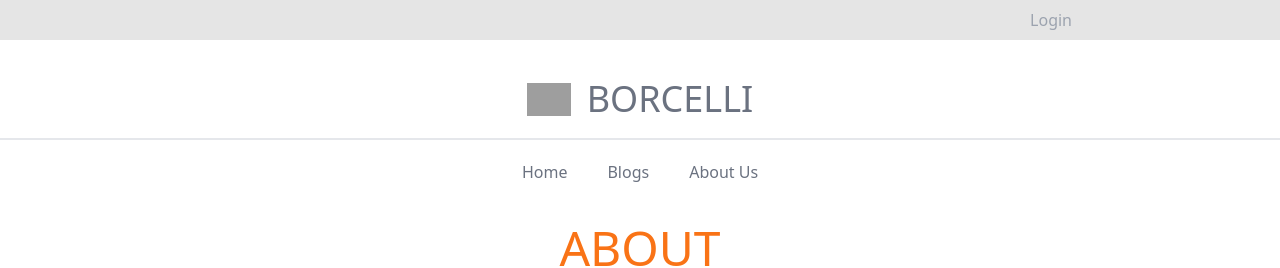
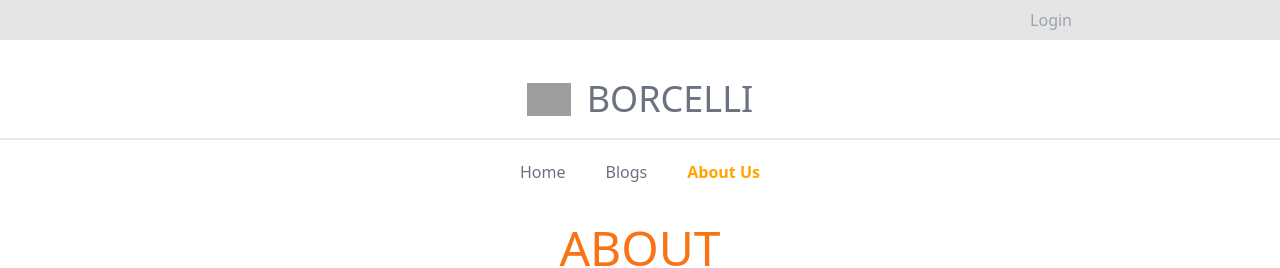
Before and after one commit to Tokiosman80F/borcelli--client, a React (Vite) app: page /about in a window 1280 px wide. Shown: the top 268 px of the page. Built offline with nearby package versions, Linux system fonts and the light colour scheme; no server answers; grey boxes are pictures that could not be loaded; some icons are missing.

Commit message:
added active link

```diff
--- a/src/index.css
+++ b/src/index.css
@@ -1,3 +1,8 @@
 @tailwind base;
 @tailwind components;
 @tailwind utilities;
+
+a.active{
+    color: orange;
+    font-weight: bold;
+}
--- a/src/pages/RegisterPage.jsx
+++ b/src/pages/RegisterPage.jsx
@@ -1,5 +1,5 @@
 import { useContext } from "react";
-import { Form, Link } from "react-router-dom";
+import { Form, Link, Navigate, useNavigate } from "react-router-dom";
 import { AuthContext } from "../provider/AuthProvider";
 import { useState } from "react";
 import { toast } from "react-toastify";
@@ -7,7 +7,11 @@ import { toast } from "react-toastify";
 const RegisterPage = () => {
   const { createUser } = useContext(AuthContext);
   const [confirmPass, setConfirmPass] = useState(false);
-  console.log(createUser);
+
+  const navigate=useNavigate()
+
+  // const [inputValue,setInputValue]=useState("")
+  // console.log(createUser)
   const handleRegisterForm = (event) => {
     event.preventDefault();
     const form = event.target;
@@ -26,11 +30,13 @@ const RegisterPage = () => {
         const user = userCredential.user;
         console.log("User successfully created an Account", user);
         toast.success("Successfully Register");
+        navigate('/')
       })
       .catch((error) => {
         console.log(error.message);
-        toast.error("Failed to Register")
+        toast.error(error.message)
       });
+
   };
   return (
     <div className="mt-10">
@@ -44,6 +50,7 @@ const RegisterPage = () => {
           name="name"
           placeholder="Your Name"
           required
+
           className="input input-bordered w-full max-w-xs"
         />
         <input
@@ -51,6 +58,7 @@ const RegisterPage = () => {
           name="email"
           placeholder="Your Email"
           required
+
           className="input input-bordered w-full max-w-xs"
         />
         <input
@@ -58,6 +66,7 @@ const RegisterPage = () => {
           name="photo"
           placeholder="Photo Url"
           required
+
           className="input input-bordered w-full max-w-xs"
         />
         <input
@@ -65,6 +74,7 @@ const RegisterPage = () => {
           name="password"
           placeholder="Password"
           required
+
           className="input input-bordered w-full max-w-xs"
         />
         <input
@@ -72,6 +82,7 @@ const RegisterPage = () => {
           name="confirm"
           placeholder="Confirm Password"
           required
+
           className="input input-bordered w-full max-w-xs"
         />
         {confirmPass && (
--- a/src/pages/shared/NavigationBar.jsx
+++ b/src/pages/shared/NavigationBar.jsx
@@ -8,7 +8,7 @@ import {
   FaUnlock,
   FaYoutube,
 } from "react-icons/fa6";
-import { Link } from "react-router-dom";
+import { Link, NavLink } from "react-router-dom";
 import logo from "../../assets/logo.svg";
 import { useContext } from "react";
 import { AuthContext } from "../../provider/AuthProvider";
@@ -57,8 +57,16 @@ const NavigationBar = () => {
           </button> */}
 
           {user ? (
-            <Link to="/" className="flex items-center gap-2" onClick={handleLogOut}>
-              {user?.email?<span>{user?.email} </span>:<img className="w-7 rounded-full" src={user?.photoURL} alt="" /> }
+            <Link
+              to="/"
+              className="flex items-center gap-2"
+              onClick={handleLogOut}
+            >
+              {user?.email ? (
+                <span>{user?.email} </span>
+              ) : (
+                <img className="w-7 rounded-full" src={user?.photoURL} alt="" />
+              )}
 
               <FaUnlock className="text-orange-500"></FaUnlock>
               <span className="hover:text-black">LogOut</span>
@@ -79,9 +87,15 @@ const NavigationBar = () => {
       {/* navbar */}
       <div className="flex justify-center gap-10 ">
         {navItems.map((item) => (
-          <Link key={item.id} to={item.link}>
+          <NavLink
+            key={item.id}
+            to={item.link}
+            className={({ isActive, isPending }) =>
+              isPending ? "pending" : isActive ? "active" : ""
+            }
+          >
             {item.text}
-          </Link>
+          </NavLink>
         ))}
       </div>
     </div>
```
